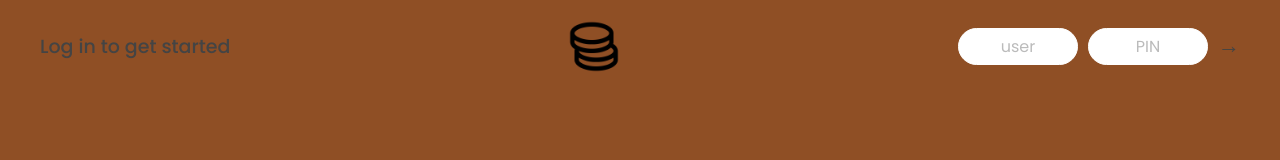
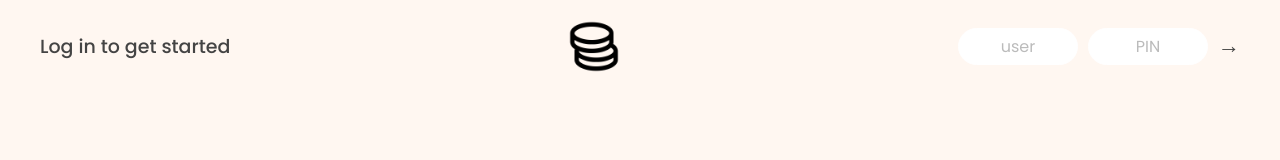
Before and after one commit to Mayank-sinhal/Project_3, a plain HTML site: page index.html in a window 1280 px wide. Drawn offline with Linux system fonts and the light colour scheme.

Commit message:
Add files via upload

```diff
--- a/style.css
+++ b/style.css
@@ -18,7 +18,7 @@ html {
 body {
   font-family: 'Poppins', sans-serif;
   color: #444;
-  background-color: #803707e0;
+  background-color: #fff6f0e0;
   height: 100vh;
   padding: 2rem;
 }
```
